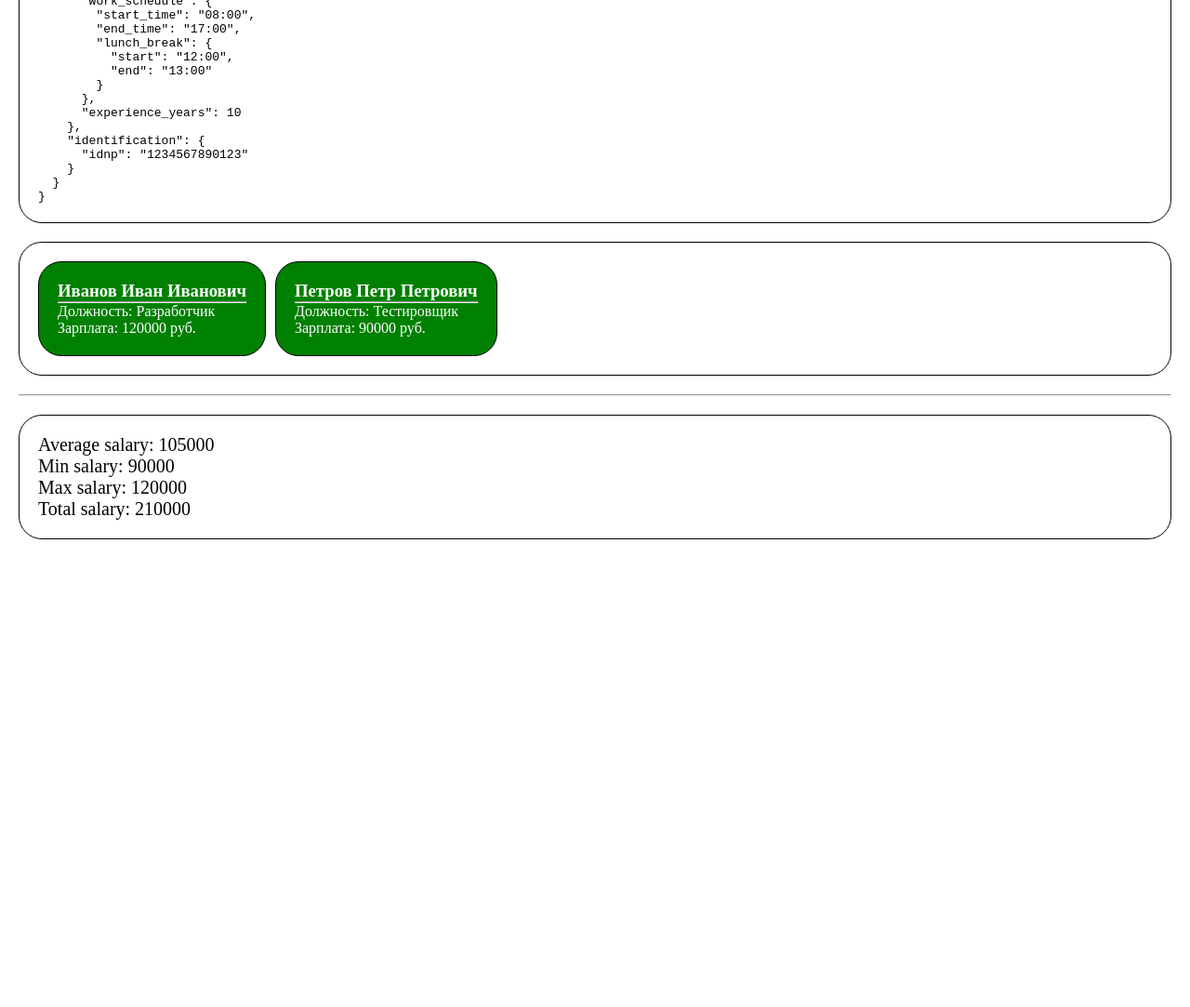
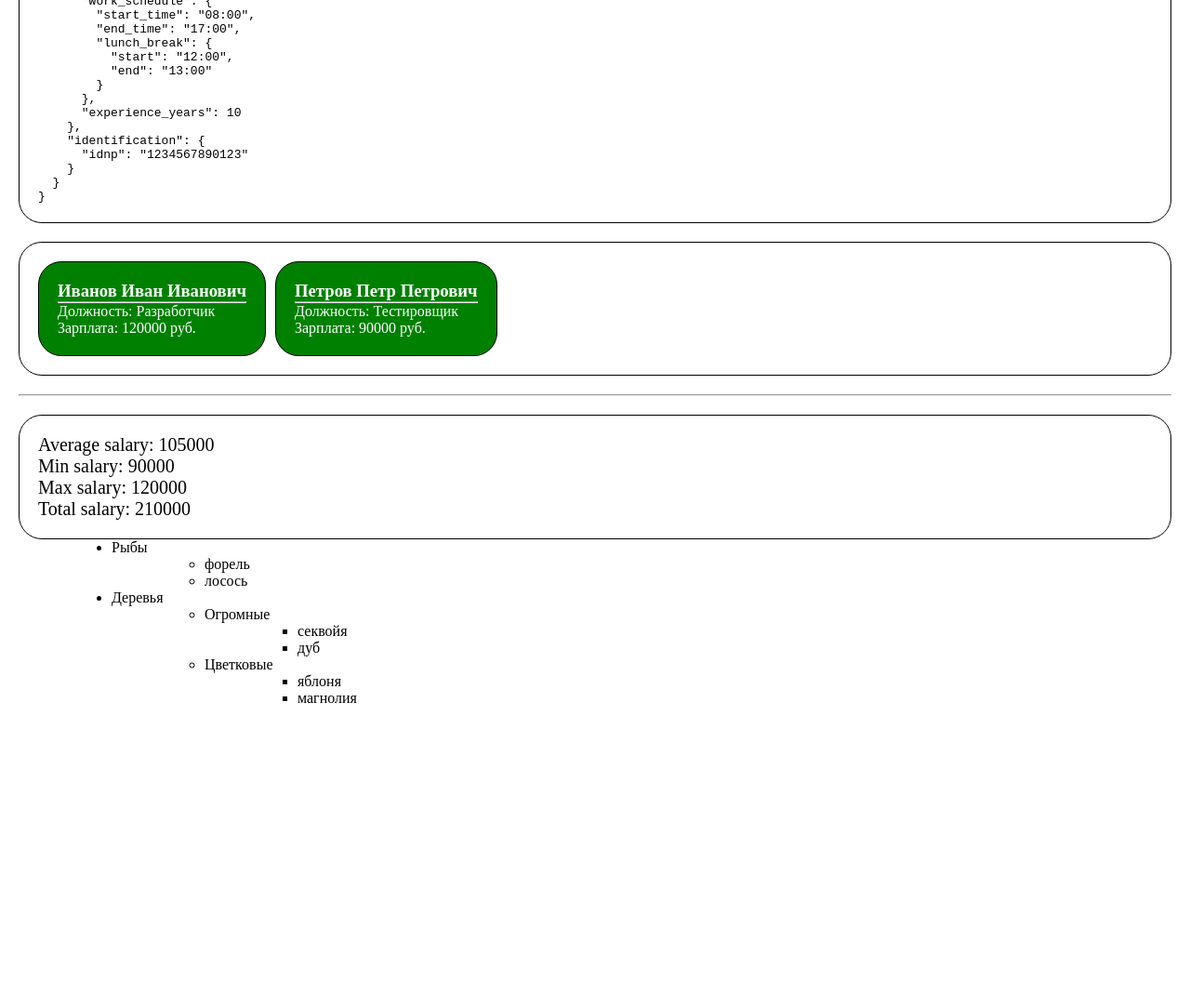
Before and after one commit to NikitaYatsko/javascript_internship, a plain HTML site: page index.html in a window 1280 px wide. Shown: the part 389-1472 px from the top of the page at 93% size. Before the commit the page ends 989 px from the top, so only its background shows below. Drawn offline with Linux system fonts and the light colour scheme.

Commit message:
tree task is done

```diff
--- a/index.html
+++ b/index.html
@@ -38,6 +38,9 @@
         color: green;
     }
 
+    li{
+        margin-left: 100px;
+    }
     .employee_list {
         margin-bottom: 20px;
         border-radius: 25px;
@@ -65,6 +68,10 @@
         border: 1px solid black;
         padding: 20px 20px;
         font-size: 20px;
+    }
+    .container{
+        width: 500px;
+        height: 500px;
     }
 </style>
 <body>
@@ -94,6 +101,9 @@
 
 </div>
 
+<div class="container">
+
+</div>
 <script type="module" src="js/jscript.js"></script>
 
 
--- /dev/null
+++ b/js/algorithms/alg_2.js
@@ -0,0 +1,43 @@
+export function alg2(){
+    let data = {
+
+        "Рыбы": {
+            "форель": {},
+            "лосось": {}
+        },
+
+        "Деревья": {
+            "Огромные": {
+                "секвойя": {},
+                "дуб": {}
+            },
+            "Цветковые": {
+                "яблоня": {},
+                "магнолия": {}
+            }
+
+        }
+
+    }
+
+    function createTree(container, data) {
+        const containerElement = document.querySelector(container);
+        function createList(data) {
+            const ul = document.createElement('ul');
+            for (let key in data) {
+                const li = document.createElement('li');
+                li.textContent = key;
+                if (Object.keys(data[key]).length > 0) {
+                    li.appendChild(createList(data[key]));
+                }
+                ul.appendChild(li);
+            }
+            return ul;
+        }
+
+        containerElement.innerHTML = '';
+        containerElement.appendChild(createList(data));
+    }
+
+    createTree(".container", data);
+}
--- a/js/jscript.js
+++ b/js/jscript.js
@@ -1,3 +1,5 @@
+import {alg2} from "./algorithms/alg_2.js";
+alg2();
 //JSON
 import {json1} from "./JSON/json1.js";
 
```
